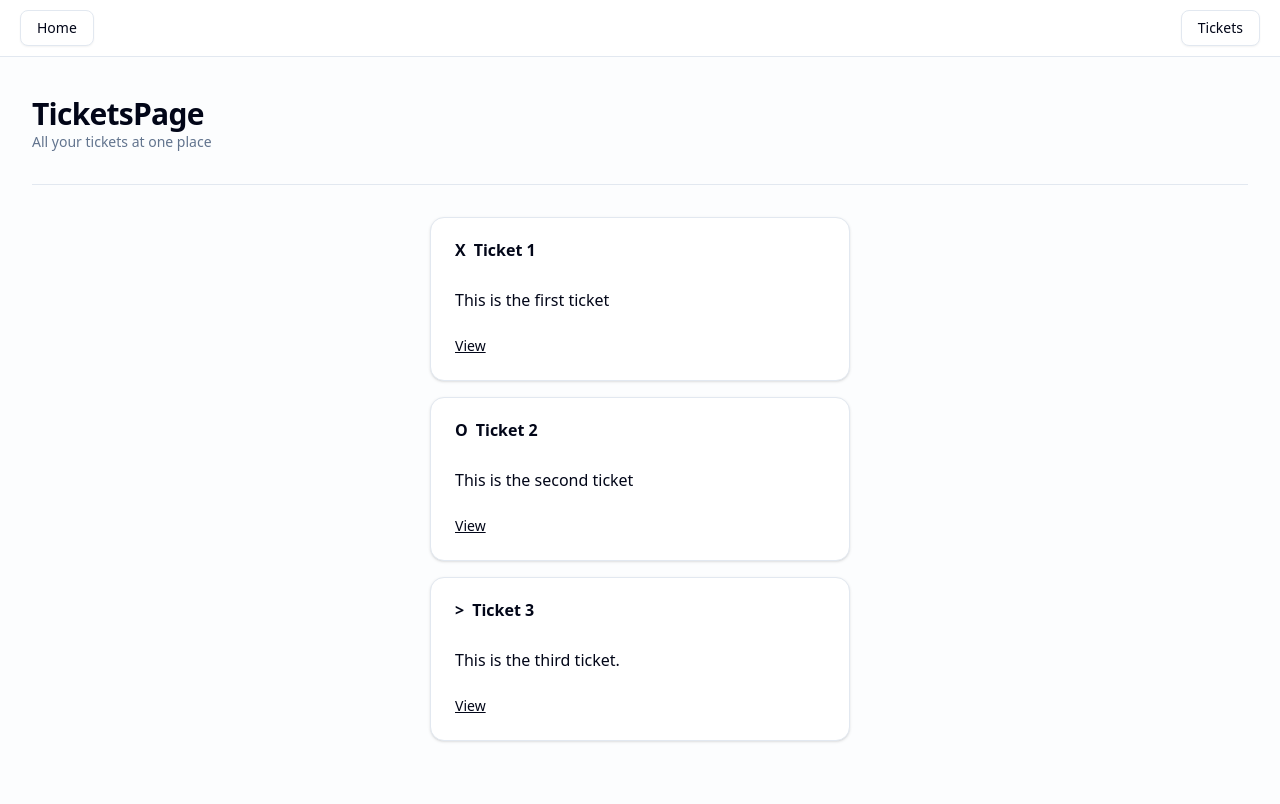
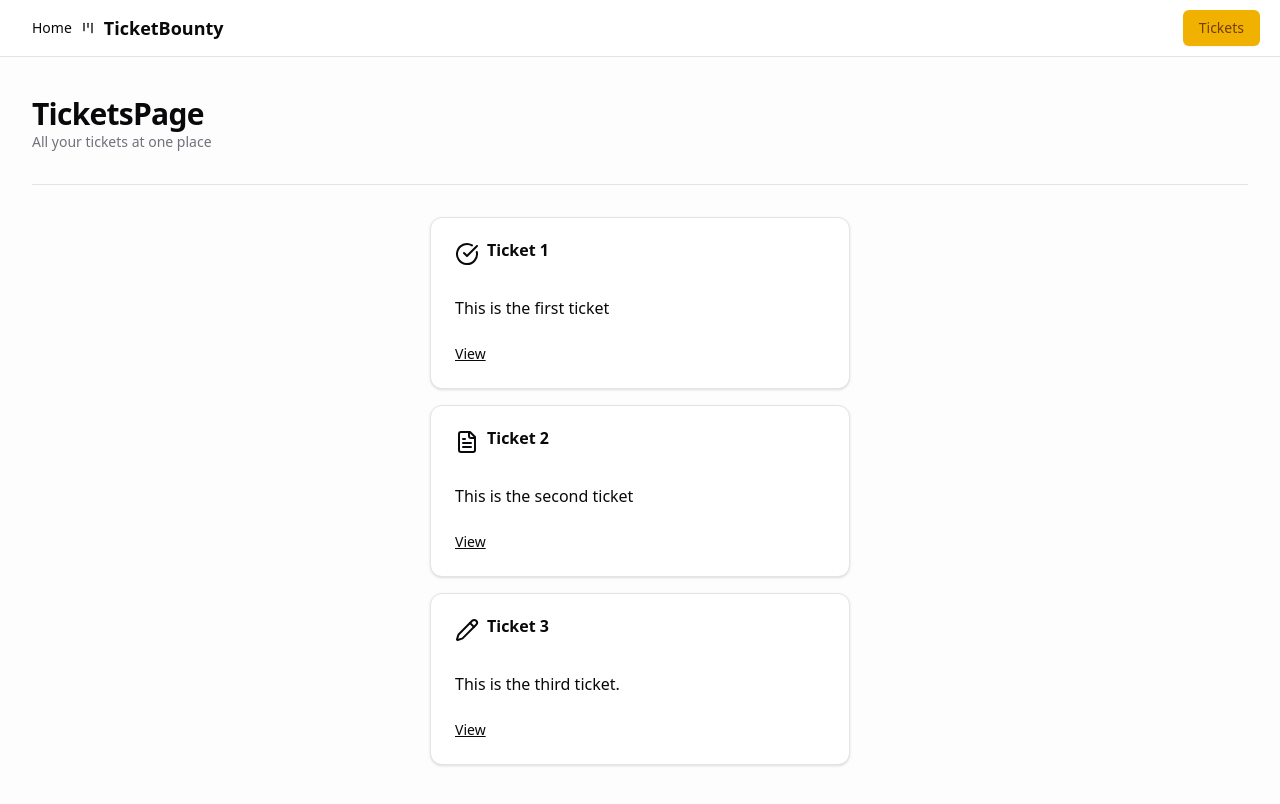
Before and after one commit to garosan/the-road-to-next, a Next.js app: page /tickets in a window 1280 px wide. Shown: the top 804 px of the page. Built offline with nearby package versions, Linux system fonts and the light colour scheme.

Commit message:
Add theming and lucide icons

```diff
--- a/src/app/globals.css
+++ b/src/app/globals.css
@@ -91,38 +91,38 @@
 }
 
 :root {
-  --radius: 0.625rem;
+  --radius: 0.5rem;
   --background: oklch(1 0 0);
-  --foreground: oklch(0.129 0.042 264.695);
+  --foreground: oklch(0.141 0.005 285.823);
   --card: oklch(1 0 0);
-  --card-foreground: oklch(0.129 0.042 264.695);
+  --card-foreground: oklch(0.141 0.005 285.823);
   --popover: oklch(1 0 0);
-  --popover-foreground: oklch(0.129 0.042 264.695);
-  --primary: oklch(0.208 0.042 265.755);
-  --primary-foreground: oklch(0.984 0.003 247.858);
-  --secondary: oklch(0.968 0.007 247.896);
-  --secondary-foreground: oklch(0.208 0.042 265.755);
-  --muted: oklch(0.968 0.007 247.896);
-  --muted-foreground: oklch(0.554 0.046 257.417);
-  --accent: oklch(0.968 0.007 247.896);
-  --accent-foreground: oklch(0.208 0.042 265.755);
+  --popover-foreground: oklch(0.141 0.005 285.823);
+  --primary: oklch(0.795 0.184 86.047);
+  --primary-foreground: oklch(0.421 0.095 57.708);
+  --secondary: oklch(0.967 0.001 286.375);
+  --secondary-foreground: oklch(0.21 0.006 285.885);
+  --muted: oklch(0.967 0.001 286.375);
+  --muted-foreground: oklch(0.552 0.016 285.938);
+  --accent: oklch(0.967 0.001 286.375);
+  --accent-foreground: oklch(0.21 0.006 285.885);
   --destructive: oklch(0.577 0.245 27.325);
-  --border: oklch(0.929 0.013 255.508);
-  --input: oklch(0.929 0.013 255.508);
-  --ring: oklch(0.704 0.04 256.788);
+  --border: oklch(0.92 0.004 286.32);
+  --input: oklch(0.92 0.004 286.32);
+  --ring: oklch(0.795 0.184 86.047);
   --chart-1: oklch(0.646 0.222 41.116);
   --chart-2: oklch(0.6 0.118 184.704);
   --chart-3: oklch(0.398 0.07 227.392);
   --chart-4: oklch(0.828 0.189 84.429);
   --chart-5: oklch(0.769 0.188 70.08);
-  --sidebar: oklch(0.984 0.003 247.858);
-  --sidebar-foreground: oklch(0.129 0.042 264.695);
-  --sidebar-primary: oklch(0.208 0.042 265.755);
-  --sidebar-primary-foreground: oklch(0.984 0.003 247.858);
-  --sidebar-accent: oklch(0.968 0.007 247.896);
-  --sidebar-accent-foreground: oklch(0.208 0.042 265.755);
-  --sidebar-border: oklch(0.929 0.013 255.508);
-  --sidebar-ring: oklch(0.704 0.04 256.788);
+  --sidebar: oklch(0.985 0 0);
+  --sidebar-foreground: oklch(0.141 0.005 285.823);
+  --sidebar-primary: oklch(0.795 0.184 86.047);
+  --sidebar-primary-foreground: oklch(0.421 0.095 57.708);
+  --sidebar-accent: oklch(0.967 0.001 286.375);
+  --sidebar-accent-foreground: oklch(0.21 0.006 285.885);
+  --sidebar-border: oklch(0.92 0.004 286.32);
+  --sidebar-ring: oklch(0.795 0.184 86.047);
 }
 
 .dark {
--- a/src/app/layout.tsx
+++ b/src/app/layout.tsx
@@ -1,8 +1,9 @@
 import "./globals.css";
+import { LucideKanban } from "lucide-react";
 import type { Metadata } from "next";
 import { Geist, Geist_Mono } from "next/font/google";
 import Link from "next/link";
-import { Button } from "@/components/ui/button";
+import { buttonVariants } from "@/components/ui/button";
 import { homePath, ticketsPath } from "@/paths";
 
 const geistSans = Geist({
@@ -37,14 +38,22 @@ export default function RootLayout({
             w-full flex py-2.5 px-5 justify-between"
         >
           <div>
-            <Button asChild variant="outline">
-              <Link href={homePath()}>Home</Link>
-            </Button>
+            <Link
+              href={homePath()}
+              className={buttonVariants({ variant: "ghost" })}
+            >
+              Home
+              <LucideKanban />
+              <h1 className="text-lg font-semibold">TicketBounty</h1>
+            </Link>
           </div>
           <div>
-            <Button asChild variant="outline">
-              <Link href={ticketsPath()}>Tickets</Link>
-            </Button>
+            <Link
+              href={ticketsPath()}
+              className={buttonVariants({ variant: "default" })}
+            >
+              Tickets
+            </Link>
           </div>
         </nav>
         <main
--- a/src/app/tickets/page.tsx
+++ b/src/app/tickets/page.tsx
@@ -1,3 +1,4 @@
+import { LucideCheckCircle, LucideFileText, LucidePencil } from "lucide-react";
 import Link from "next/link";
 import {
   Card,
@@ -11,9 +12,9 @@ import { initialTickets } from "@/data";
 import { ticketPath } from "@/paths";
 
 const TICKET_ICONS = {
-  OPEN: "O",
-  IN_PROGRESS: ">",
-  DONE: "X",
+  OPEN: <LucideFileText />,
+  DONE: <LucideCheckCircle />,
+  IN_PROGRESS: <LucidePencil />,
 };
 
 const TicketsPage = () => {
```
